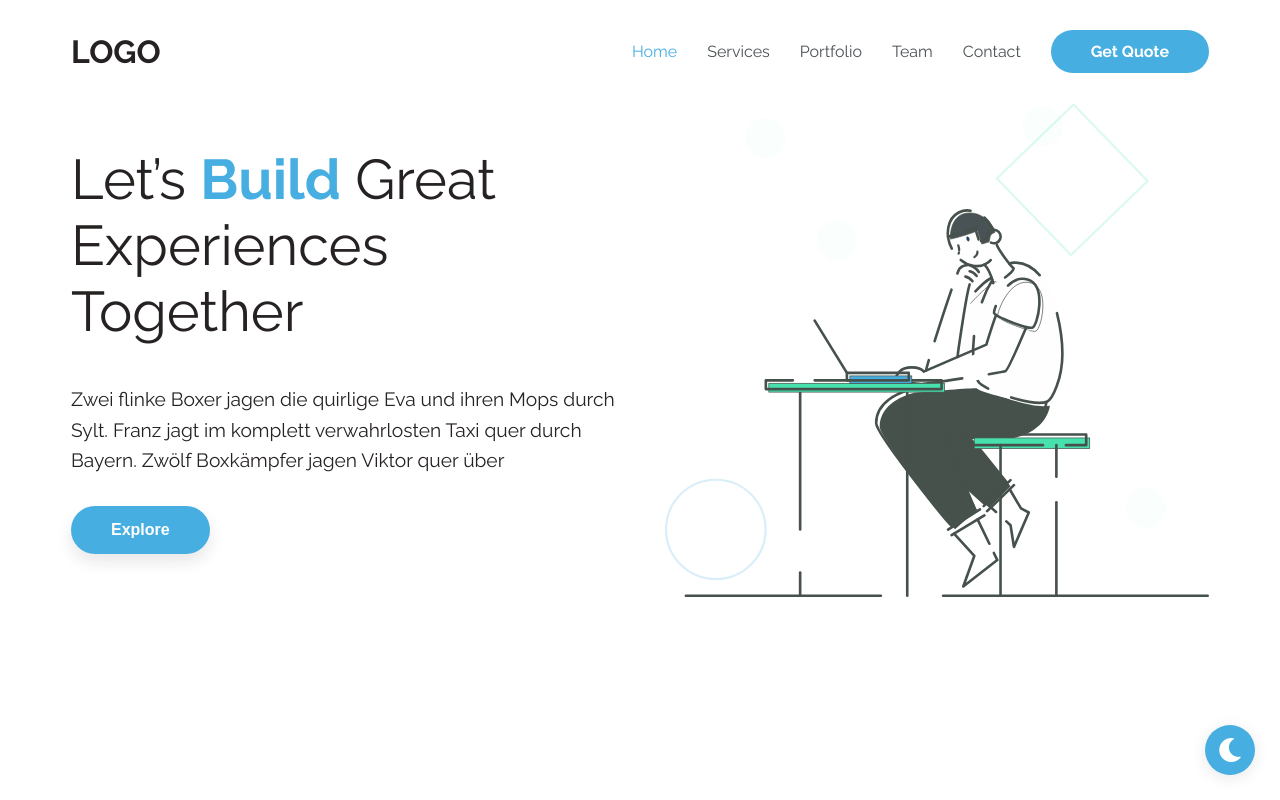
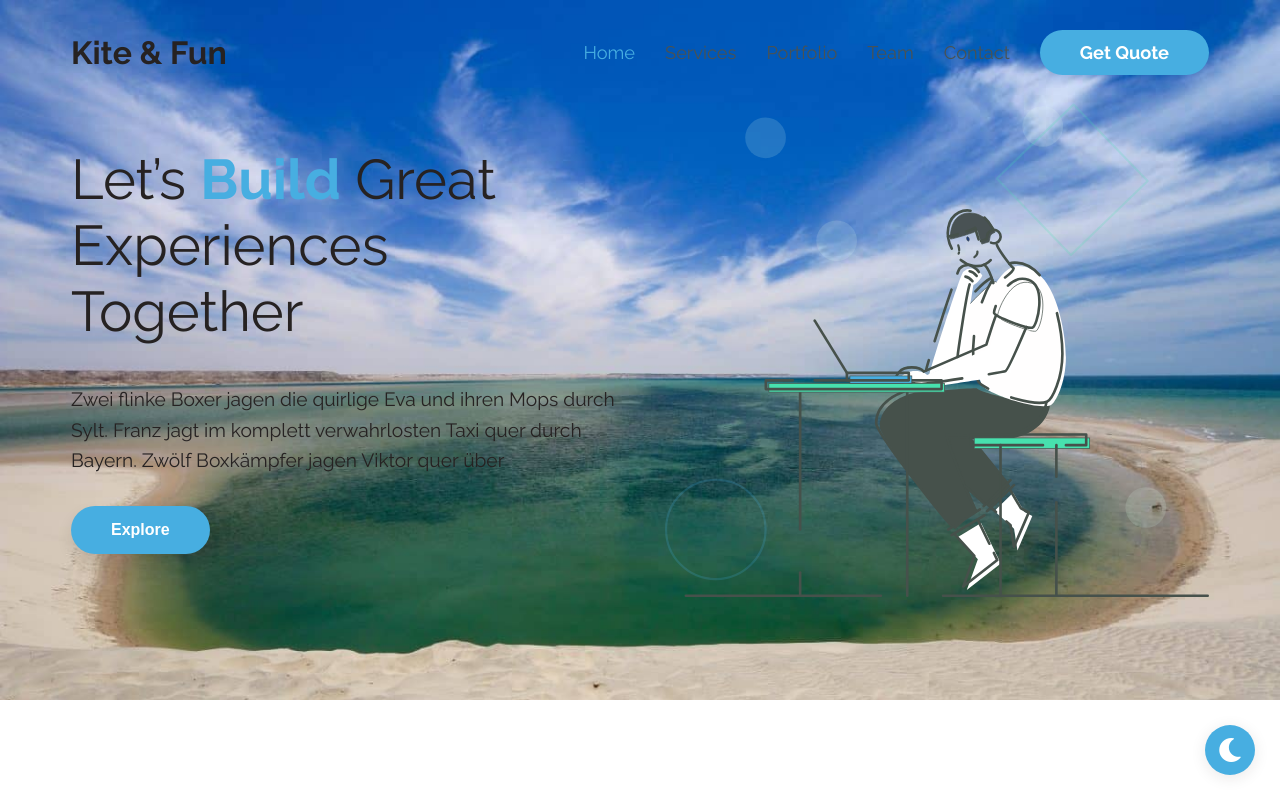
Before and after one commit to ismailchbiki/kite-and-fun, a React (Create React App) app: page / in a window 1280 px wide. Shown: the top 800 px of the page. Built offline with nearby package versions, Linux system fonts and the light colour scheme.

Commit message:
Minor updates

```diff
--- a/public/Apis/Logo.json
+++ b/public/Apis/Logo.json
@@ -1,4 +1,5 @@
 {
+  "imageLink": "/assets/favicon.png",
   "image": "",
-  "text": "LOGO"
+  "text": "Kite & Fun"
 }
--- a/src/Components/Header/Index.scss
+++ b/src/Components/Header/Index.scss
@@ -2,9 +2,11 @@
 @import "./../../Sass/mixins";
 
 .main-header {
-  background-color: $background-color;
+  // background-color: $background-color;
   position: relative;
   min-height: 600px;
+  background-image: url("../../assets/Images/banner-1920-1000.jpg");
+  background-size: cover;
 
   // Header Inner Used For Grid
   .header-inner {
--- a/src/Components/Navbar/List/List.scss
+++ b/src/Components/Navbar/List/List.scss
@@ -70,7 +70,7 @@
 
     .navbar-link {
       @include reset-link;
-      font-size: 1rem;
+      font-size: 1.14rem;
       color: $fourth-color;
       transition: color 0.3s linear;
 
--- a/src/Components/Navbar/Logo/Logo.scss
+++ b/src/Components/Navbar/Logo/Logo.scss
@@ -6,6 +6,7 @@
 
   .logo-image {
     @include logo-image;
+    // max-width: 60px;
   }
 
   .logo-text {
```
Also changed, not shown: src/assets/Images/banner-1920-1000.jpg (added), src/assets/Images/favicon.png (added).
